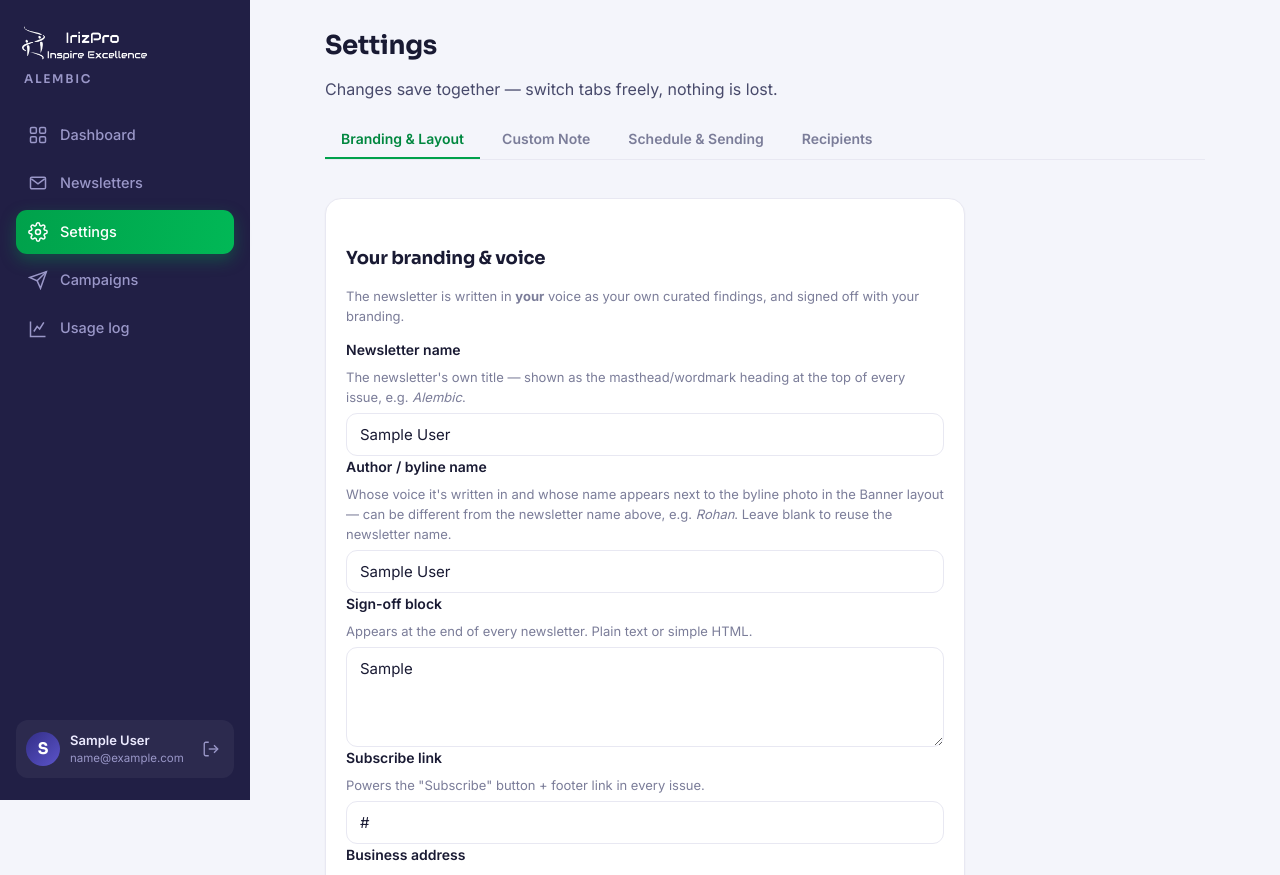
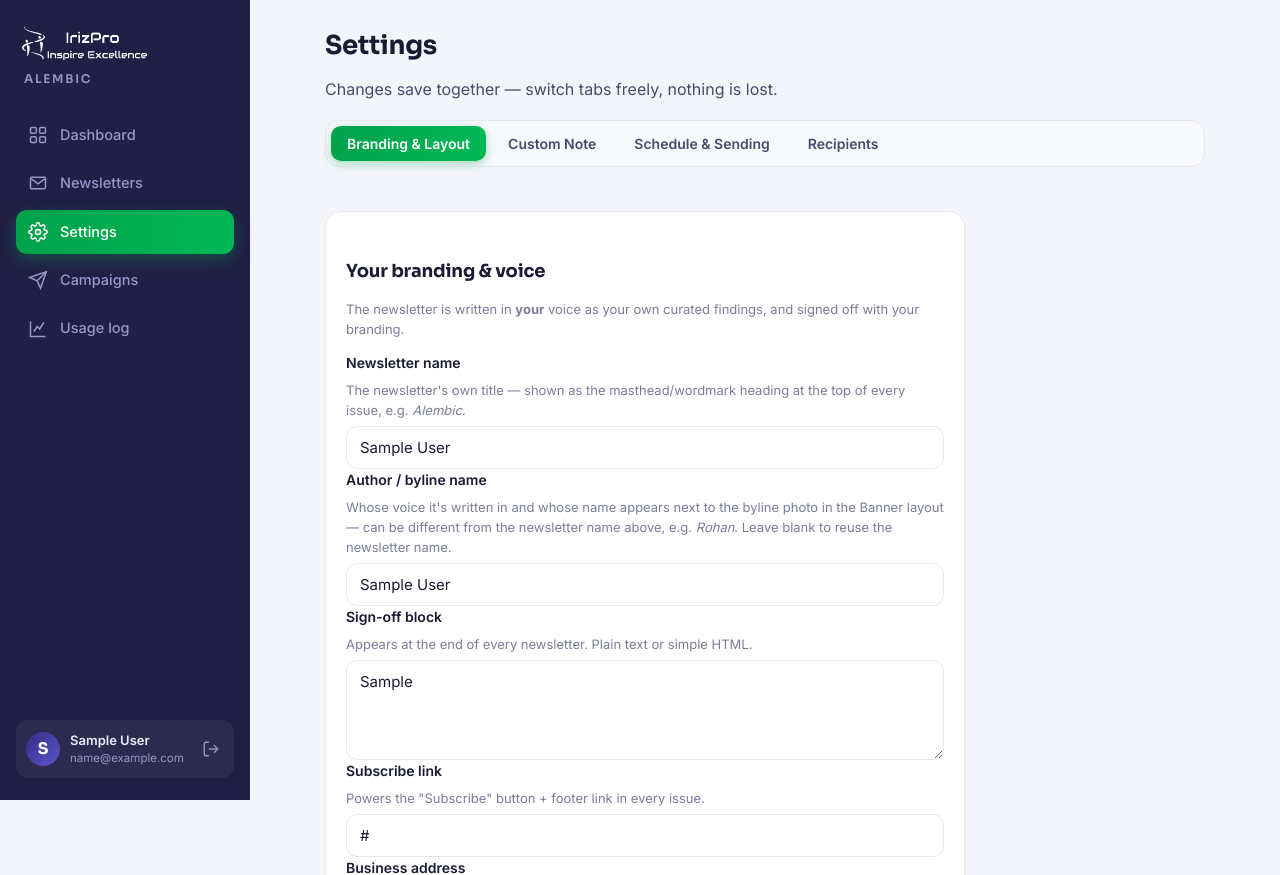
Before and after one commit to thewriterscollective2026-beep/Alembic, a FastAPI app: page /settings in a window 1280 px wide. Shown: the top 875 px of the page. Run offline with FastAPI, Linux system fonts and the light colour scheme; the visitor is signed in with stand-in values (Sample User, id 1); tables that the repository leaves empty hold one stand-in row (values such as "Sample post").

Commit message:
Cache-bust the stylesheet; fix tab styling and the custom-note preview frame
Root cause of why the last CSS fix (button width) still looked broken live:
base.html referenced /static/style.css with no cache-busting, so Cloudflare
and browsers could keep serving the old file at that same URL after a
deploy. base.html now appends ?v=<style.css mtime>, computed once at startup
(app/main.py), so every CSS change forces a fresh fetch.

Tabs now use solid pill backgrounds (a bordered segmented-control group,
active tab filled with the same green gradient as the sidebar's active nav
item) instead of a transparent/underline style that read as unstyled -
browser-default buttons once the stale-CSS issue is also accounted for.

The custom note's live preview intentionally uses the newsletter's own
light email colors (not this app's dark UI), which was landing as a jarring
light box dropped straight into a dark card. Wrapped it in a dark "email
frame" (a bordered panel with a label and a drop shadow on the inner
preview) so it reads as a deliberate email-styled snippet, with a line
explicitly stating why its colors differ from the rest of the page.

Co-Authored-By: Claude Sonnet 5 <noreply@anthropic.com>
Claude-Session: https://claude.ai/code/session_015319TKVi6wxb3XdLfPf7xC

```diff
--- a/app/main.py
+++ b/app/main.py
@@ -23,6 +23,13 @@ app.add_middleware(SessionMiddleware, secret_key=config.SESSION_SECRET, max_age=
 app.mount("/static", StaticFiles(directory=BASE_DIR / "static"), name="static")
 templates = Jinja2Templates(directory=str(BASE_DIR / "templates"))
 templates.env.globals["freq_labels"] = scheduler.FREQUENCY_LABELS
+# Cache-busts /static/style.css (base.html appends ?v=<this>) - Cloudflare/the
+# browser can otherwise keep serving a stale copy of the CSS after a deploy,
+# at the same URL, with no signal that anything changed.
+try:
+    templates.env.globals["asset_version"] = int((BASE_DIR / "static" / "style.css").stat().st_mtime)
+except OSError:
+    templates.env.globals["asset_version"] = 0
 
 STAGE_LABELS = {
     "running": "Researching & writing… (usually a few minutes)",
--- a/static/style.css
+++ b/static/style.css
@@ -148,12 +148,14 @@ a.card:hover{transform:translateY(-2px);box-shadow:var(--shadow);border-color:va
 @media (prefers-reduced-motion:reduce){.waiting-dot{animation:none}}
 
 /* ---------- Tabs (Settings) ---------- */
-.tabs{display:flex;gap:6px;flex-wrap:wrap;margin:18px 0 6px;border-bottom:1px solid var(--line);padding-bottom:0}
-.tab-btn{appearance:none;border:0;background:transparent;color:var(--muted);font-family:inherit;
-  font-size:14px;font-weight:600;padding:10px 16px;border-radius:10px 10px 0 0;cursor:pointer;
-  border-bottom:2px solid transparent;transition:color .12s,background .12s}
-.tab-btn:hover{color:var(--ink-soft);background:var(--surface-2)}
-.tab-btn.active{color:var(--green-600);border-bottom-color:var(--green)}
+.tabs{display:flex;gap:6px;flex-wrap:wrap;margin:18px 0 22px;background:var(--surface-2);
+  border:1px solid var(--line);border-radius:14px;padding:5px}
+.tab-btn{appearance:none;-webkit-appearance:none;-moz-appearance:none;border:0;background:transparent;
+  color:var(--ink-soft);font-family:inherit;font-size:14px;font-weight:600;padding:9px 16px;
+  border-radius:10px;cursor:pointer;transition:color .12s,background .12s,box-shadow .12s}
+.tab-btn:hover{color:var(--ink);background:var(--surface)}
+.tab-btn.active{color:#fff;background:linear-gradient(100deg,var(--green),#01b856);
+  box-shadow:0 3px 10px rgba(0,161,75,.35)}
 .tab-panel[hidden]{display:none}
 
 /* ---------- Groups / senders ---------- */
@@ -201,6 +203,16 @@ textarea{resize:vertical}
 .check{display:flex;gap:10px;align-items:center;font-size:14px}
 .note{color:var(--muted);font-size:13px;margin-top:16px}
 
+/* ---------- Email-styled preview frame ---------- */
+/* Wraps a snippet that intentionally uses the NEWSLETTER's own light email
+   colors (not this app's dark UI) - e.g. the custom-note live preview - so
+   it reads as "a little email sitting on the dashboard" rather than a
+   broken/unstyled light box dropped into a dark page. */
+.email-frame{background:var(--surface-2);border:1px solid var(--line);border-radius:16px;
+  padding:14px;margin:4px 0}
+.email-frame-bar{font-size:12px;font-weight:600;color:var(--muted);margin:2px 4px 10px}
+.email-frame #cn-preview{box-shadow:0 6px 20px rgba(0,0,0,.18)}
+
 /* ---------- Preview / callouts ---------- */
 .preview{background:var(--surface);border:1px solid var(--line);border-radius:var(--radius);padding:24px;
   box-shadow:var(--shadow-sm);margin:8px 0 20px}
--- a/templates/base.html
+++ b/templates/base.html
@@ -7,7 +7,7 @@
   <link rel="preconnect" href="https://fonts.googleapis.com">
   <link rel="preconnect" href="https://fonts.gstatic.com" crossorigin>
   <link href="https://fonts.googleapis.com/css2?family=Sora:wght@600;700;800&family=Inter:wght@400;500;600;700&display=swap" rel="stylesheet">
-  <link rel="stylesheet" href="/static/style.css">
+  <link rel="stylesheet" href="/static/style.css?v={{ asset_version }}">
 </head>
 <body>
 {% set path = request.url.path %}
--- a/templates/settings.html
+++ b/templates/settings.html
@@ -106,13 +106,16 @@
           <option value="bottom" {% if user.custom_note_position == 'bottom' %}selected{% endif %}>Very bottom, after everything</option>
         </select>
       </label>
-      <div class="hint" style="margin:10px 0 6px">Live preview — approximate; the actual color
-      theme is picked automatically per issue:</div>
-      <div id="cn-preview" style="background:#f0dcc8;border-radius:14px;padding:20px 22px">
-        <div id="cn-preview-title" style="font-family:Arial,Helvetica,sans-serif;font-size:11px;
-          letter-spacing:.14em;text-transform:uppercase;color:#c67139;font-weight:bold;margin-bottom:10px"></div>
-        <div id="cn-preview-text" style="font-family:Georgia,'Times New Roman',serif;font-size:16px;
-          line-height:26px;color:#201e1d;white-space:pre-wrap"></div>
+      <div class="email-frame">
+        <div class="email-frame-bar">✉️ Live preview — how it looks inside the email</div>
+        <div id="cn-preview" style="background:#f0dcc8;border-radius:12px;padding:20px 22px">
+          <div id="cn-preview-title" style="font-family:Arial,Helvetica,sans-serif;font-size:11px;
+            letter-spacing:.14em;text-transform:uppercase;color:#c67139;font-weight:bold;margin-bottom:10px"></div>
+          <div id="cn-preview-text" style="font-family:Georgia,'Times New Roman',serif;font-size:16px;
+            line-height:26px;color:#201e1d;white-space:pre-wrap"></div>
+        </div>
+        <p class="hint" style="margin:10px 2px 0">Colors shown here are the newsletter's own
+        theme (picked automatically per issue) — not this app's dark UI.</p>
       </div>
     </section>
   </div>
```
